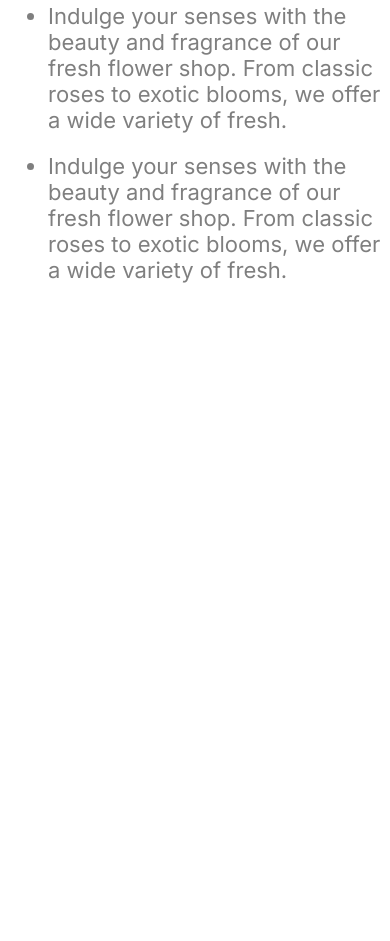
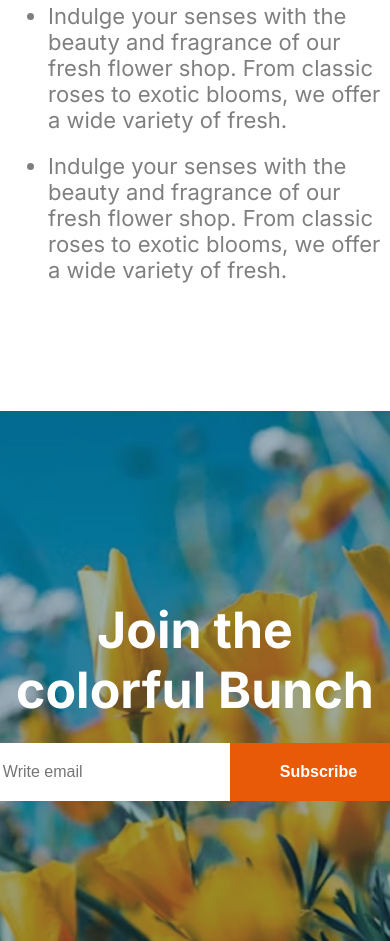
Before and after one commit to Alamin-Rintu/responsive-flowers-a02, a plain HTML site: page index.html in a window 390 px wide. Shown: the part 4355-5296 px from the top of the page. Before the commit the page ends 4666 px from the top, so only its background shows below. Drawn offline with Linux system fonts and the light colour scheme.

Commit message:
added join section part

```diff
--- a/index.html
+++ b/index.html
@@ -132,6 +132,27 @@
           </ul>
         </div>
       </section>
+      <!-- latest section start -->
+      <section hidden>
+        <div class="latest-container">
+          <h3 class="section-title">Latest</h3>
+          <p class="section-description">
+            Indulge your senses with the beauty and fragrance of our fresh
+            flower shop. From <br />
+            classic roses to exotic blooms, we offer a wide variety of fresh.
+          </p>
+        </div>
+        <div></div>
+      </section>
+      <section class="join">
+        <div class="join-conatiner">
+          <h3 class="join-title">Join the colorful Bunch</h3>
+          <div class="input-button">
+            <input type="email" placeholder="Write email" />
+            <button class="subscribe-btn">Subscribe</button>
+          </div>
+        </div>
+      </section>
     </main>
     <footer></footer>
   </body>
--- a/styles/flower_market.css
+++ b/styles/flower_market.css
@@ -166,6 +166,67 @@ body{
     color: rgba(0, 0, 0, 0.5);
 }
 
+/* Latest section styles */
+.latest-container{
+    text-align: center;
+    margin-top: 130px;
+}
+.section-title{
+    font-weight: 700;
+    font-size: 50px;
+    color: #E95A08;
+    margin-bottom: 16px;
+}
+.section-description{
+    font-weight: 400;
+    font-size: 22px;
+    color: rgba(0, 0, 0, 0.5);
+}
+
+/* join section styles */
+.join {
+  width: 100vw;
+  margin-left: calc(-50vw + 50%);
+  background-image: url(../assets/news-letter-bg.png);
+  background-size: cover;
+  background-position: center;
+  height: 530px;
+  display: flex;
+  align-items: center;
+  justify-content: center;
+  margin-top: 100px;
+}
+
+.join-conatiner{
+    text-align: center;
+
+    width: 100%;
+}
+.join-title{
+    font-weight: 700;
+    font-size: 50px;
+    color: #FFFFFF;
+    margin-bottom: 23px;
+}
+.join-conatiner input[type="email"] {
+  padding: 15px 20px;
+  border: none;
+  width: 644px;
+  font-size: 16px;
+}
+.subscribe-btn {
+    font-weight: 600;
+    font-size: 16px;
+    color: white;
+    background-color: #E95A08;
+    padding: 20px 50px;
+    border: none;
+
+}
+.input-button {
+  display: flex;
+  justify-content: center;
+}
 
 
 
@@ -194,4 +255,8 @@ body{
   .store-img{
     width: 100%;
   }
+   .input-button input,
+  .subscribe-btn {
+    width: 100%;
 }
+}
```
